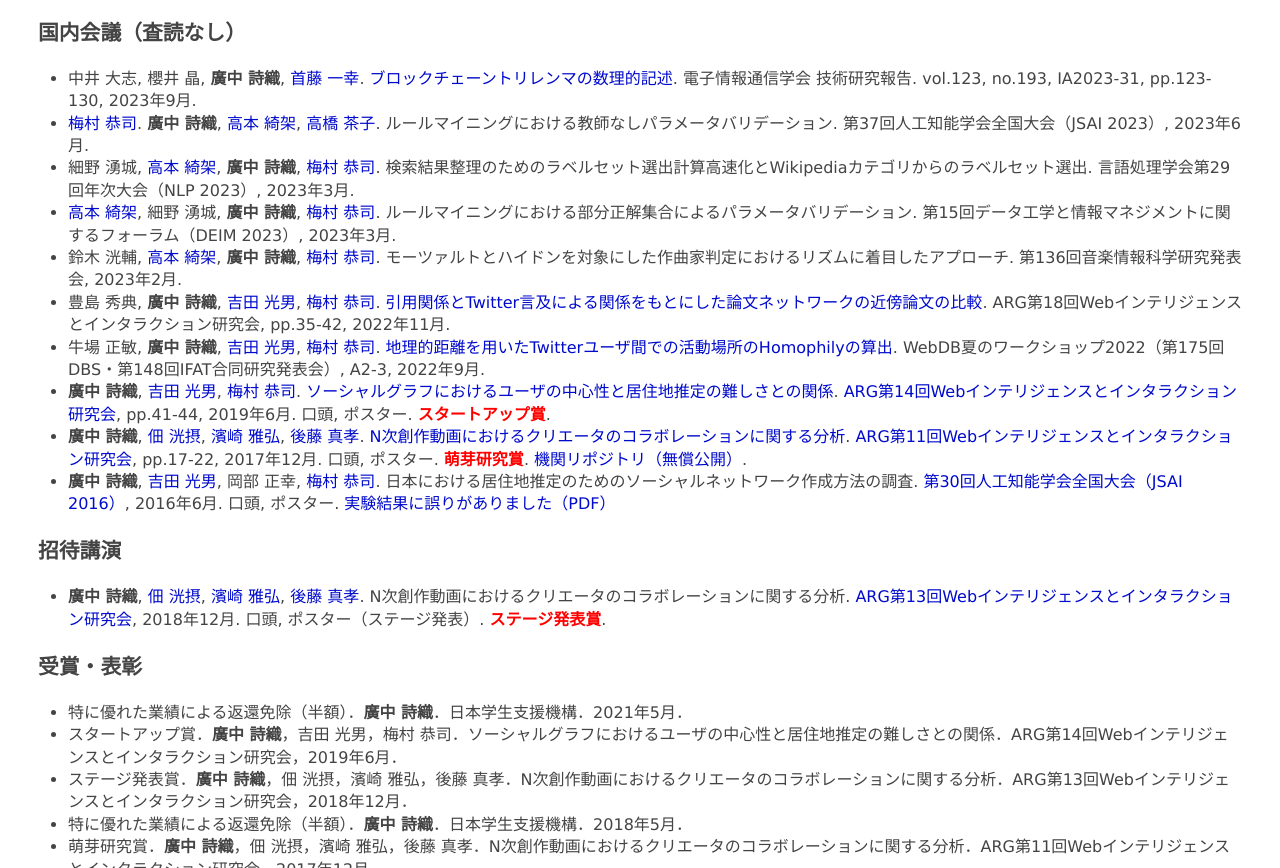
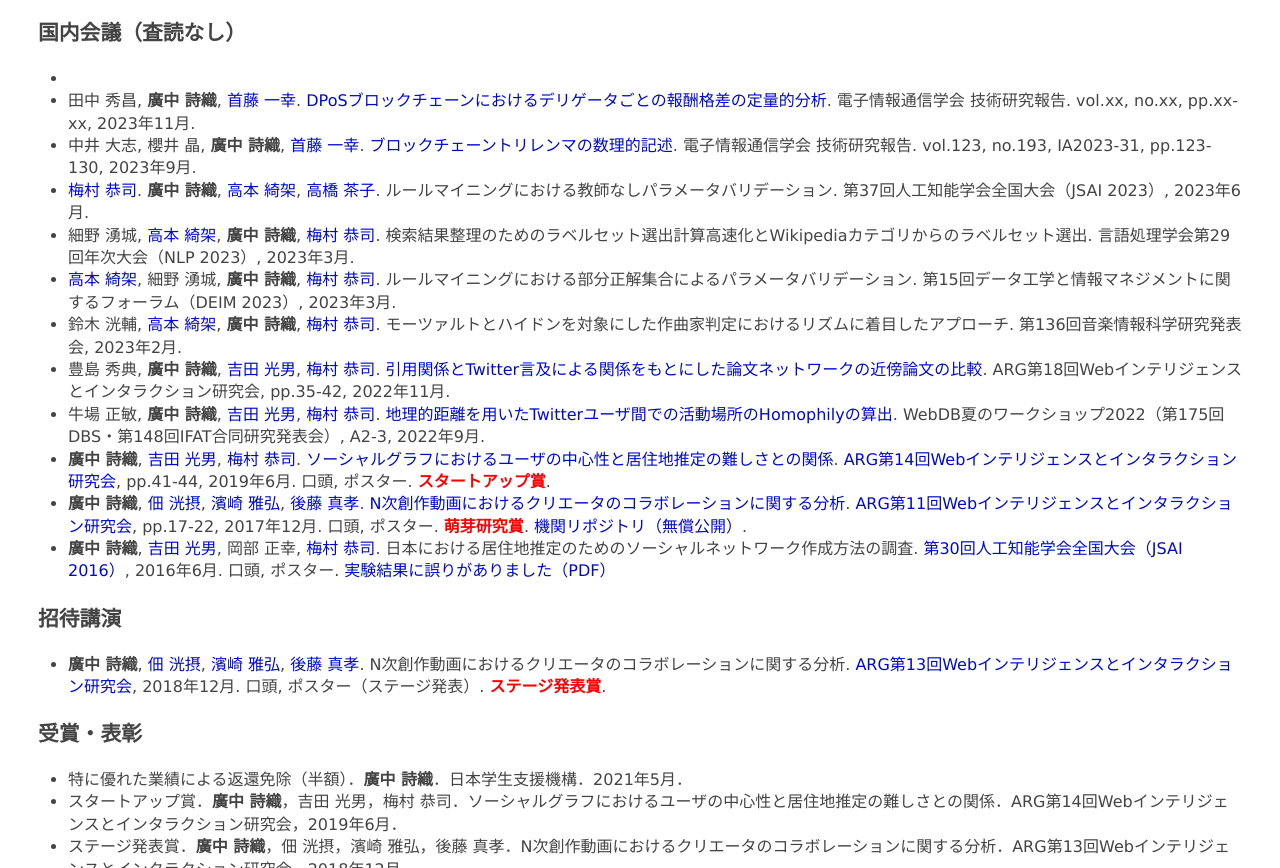
Before and after one commit to elnikkis/elnikkis.github.io, a plain HTML site: page index.html in a window 1280 px wide. Shown: the part 1098-1966 px from the top of the page. Drawn offline with Linux system fonts and the light colour scheme.

Commit message:
Add paper

```diff
--- a/index.html
+++ b/index.html
@@ -46,6 +46,8 @@
 
 <h3>国内会議（査読なし）</h3>
 <ul>
+  <li>
+  <li>田中 秀昌, <em>廣中 詩織</em>, <a href="http://www.shudo.net/">首藤 一幸</a>. <a href="https://ken.ieice.org/ken/paper/20231122yCyK/">DPoSブロックチェーンにおけるデリゲータごとの報酬格差の定量的分析</a>. 電子情報通信学会 技術研究報告. vol.xx, no.xx, pp.xx-xx, 2023年11月.
   <li>中井 大志, 櫻井 晶, <em>廣中 詩織</em>, <a href="http://www.shudo.net/">首藤 一幸</a>. <a href="https://ken.ieice.org/ken/paper/20230922GCw8/">ブロックチェーントリレンマの数理的記述</a>. 電子情報通信学会 技術研究報告. vol.123, no.193, IA2023-31, pp.123-130, 2023年9月.
   <li><a href="http://www.ss.cs.tut.ac.jp/umemura/">梅村 恭司</a>. <em>廣中 詩織</em>, <a href="https://takamoto-ayaka.notion.site/takamoto-ayaka/Ayaka-TAKAMOTO-aa5bf93d38bb4fcda85dbff9c0b631ee">高本 綺架</a>, <a href="https://contrachako.github.io/">高橋 茶子</a>. ルールマイニングにおける教師なしパラメータバリデーション. 第37回人工知能学会全国大会（JSAI 2023）, 2023年6月.
   <li>細野 湧城, <a href="https://takamoto-ayaka.notion.site/takamoto-ayaka/Ayaka-TAKAMOTO-aa5bf93d38bb4fcda85dbff9c0b631ee">高本 綺架</a>, <em>廣中 詩織</em>, <a href="http://www.ss.cs.tut.ac.jp/umemura/">梅村 恭司</a>. 検索結果整理のためのラベルセット選出計算高速化とWikipediaカテゴリからのラベルセット選出. 言語処理学会第29回年次大会（NLP 2023）, 2023年3月.
```
